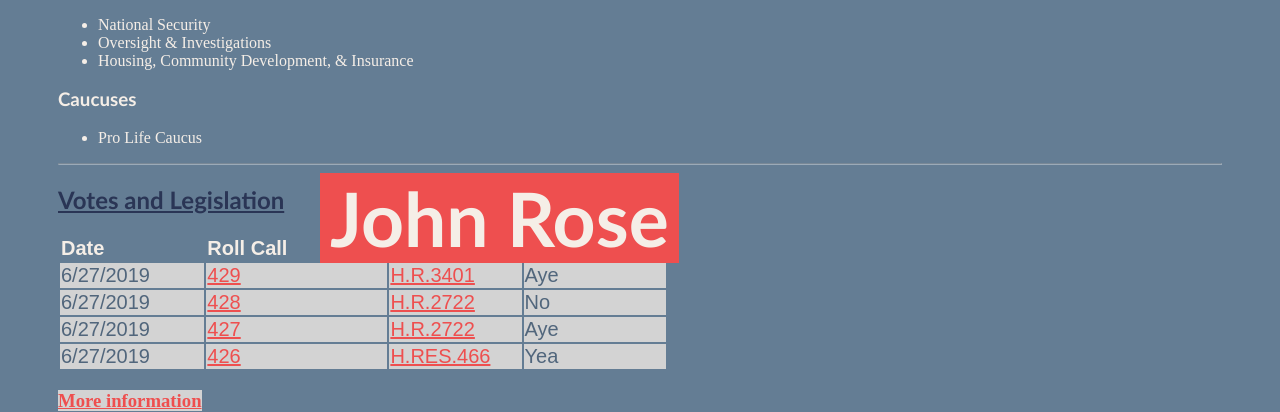
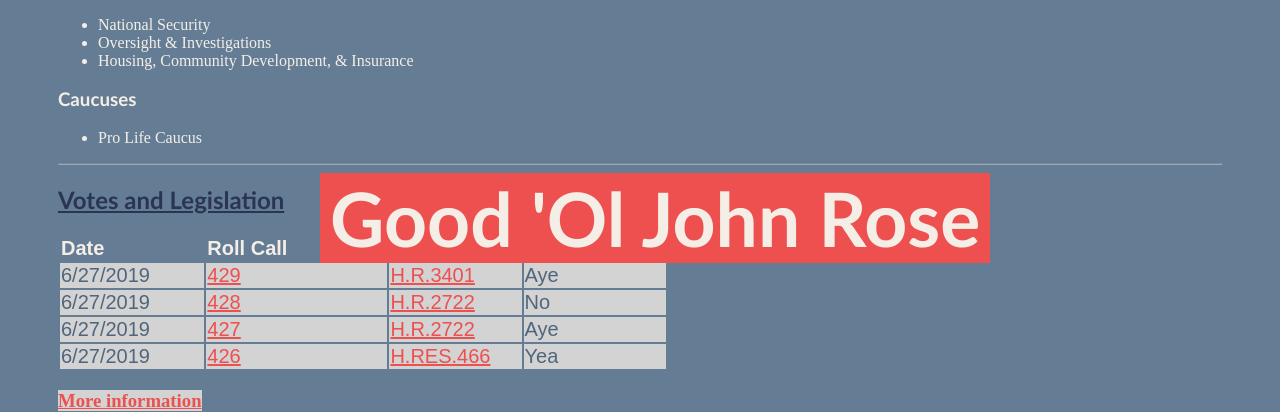
Before and after one commit to bennfos/bem, a plain HTML site: page index.html in a window 1280 px wide. Shown: the part 622-1034 px from the top of the page. Drawn offline with Linux system fonts and the light colour scheme.

Commit message:
Changed name

```diff
--- a/index.html
+++ b/index.html
@@ -6,14 +6,14 @@
     <meta name="viewport" content="width=device-width, initial-scale=1.0">
     <meta http-equiv="X-UA-Compatible" content="ie=edge">
     <link rel="stylesheet" href="main.css">
-    <title>Representative John Rose</title>
+    <title>Representative Johnny Rose</title>
 </head>
 
 <body>
     <article id="representative">
         <!-- This section is the representive's basic info -->
         <section class="basic-info">
-            <h1 class="header header__title header--center">John Rose</h2>
+            <h1 class="header header__title header--center">Good 'Ol John Rose</h2>
                 <h2 class="header header--center">
                     <div class="item">
                         <img src="https://upload.wikimedia.org/wikipedia/commons/thumb/d/d7/John_Rose%2C_official_portrait%2C_116th_Congress.jpg/800px-John_Rose%2C_official_portrait%2C_116th_Congress.jpg"
```
